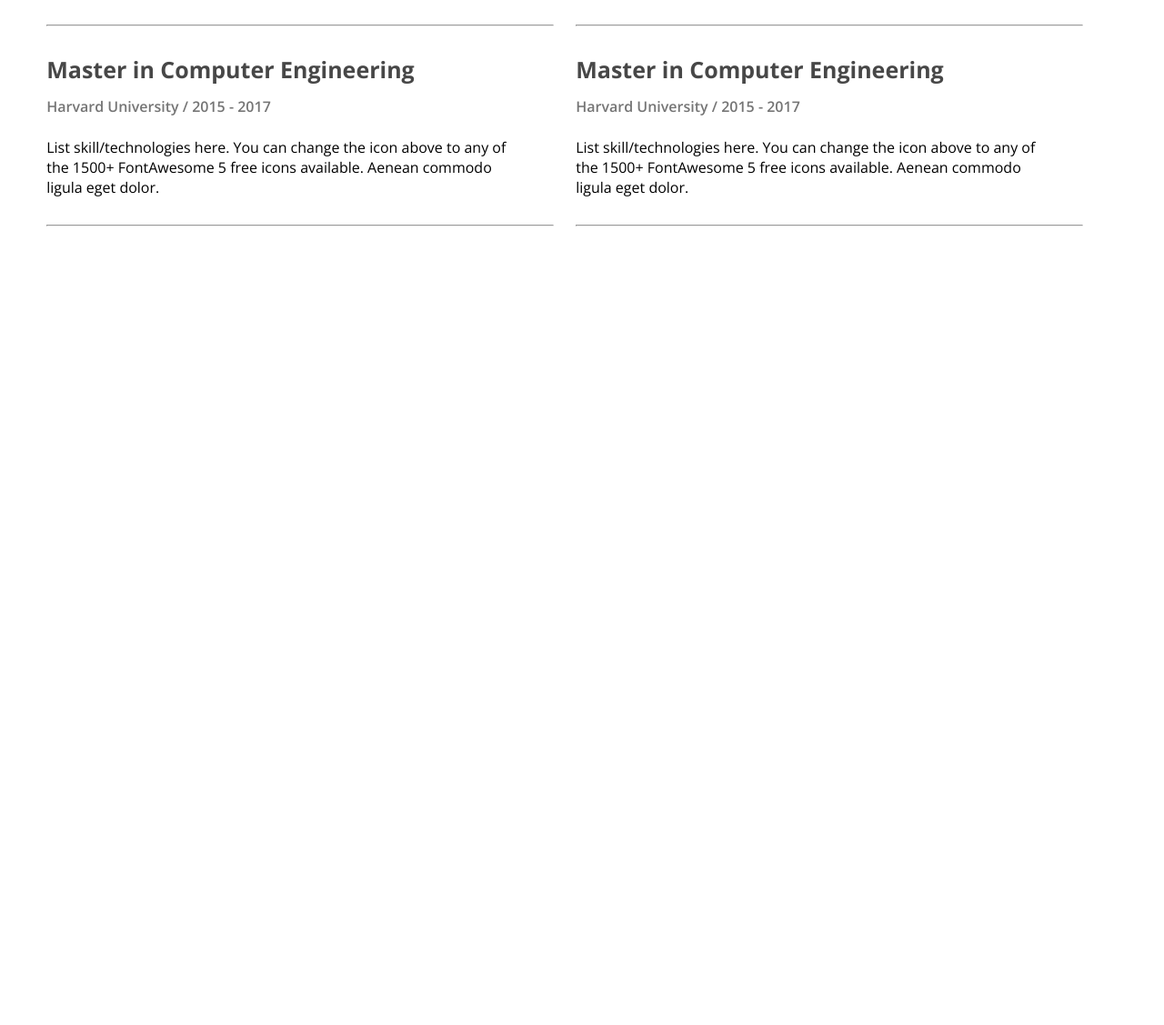
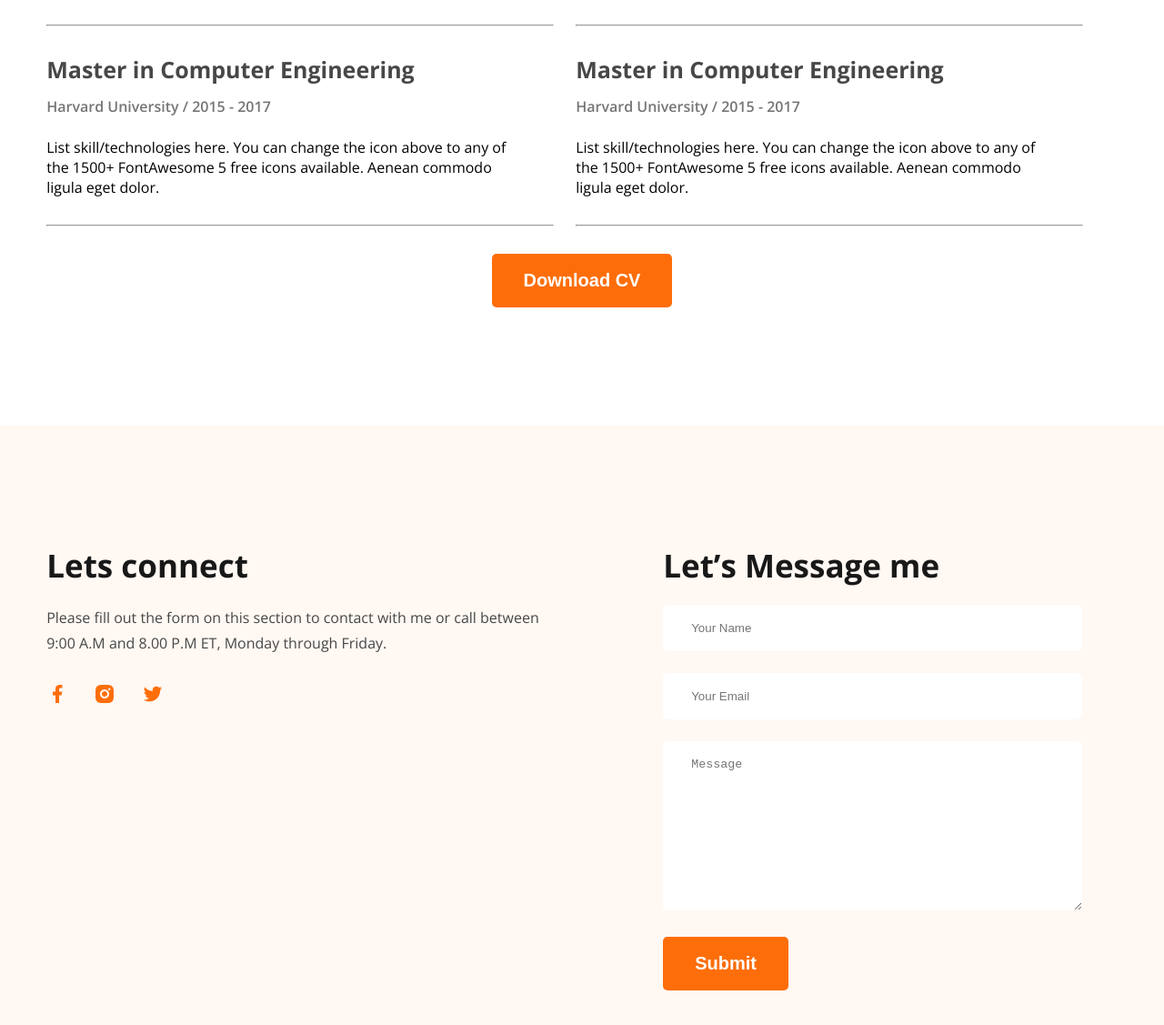
Before and after one commit to reazsohag91/my-first-portfolio, a plain HTML site: page index.html in a window 1280 px wide. Shown: the part 2915-4042 px from the top of the page at 91% size. Before the commit the page ends 3194 px from the top, so only its background shows below. Drawn offline with nearby package versions, Linux system fonts and the light colour scheme.

Commit message:
footer decoration

```diff
--- a/index.html
+++ b/index.html
@@ -164,7 +164,44 @@ to any of the 1500+ FontAwesome 5 free icons available. Aenean commodo ligula eg
             </div>
 
         </div>
+        <div class="text-center">
+
+           <button class="btn">Download CV</button>
+        </div>
 
     </section>
+
+
+    <footer>
+        <section class="footer-container">
+            <div class="social">
+                <h2>Lets connect</h2>
+                <p>Please fill out the form on this section to contact with me or call between 9:00 A.M and 8.00 P.M ET, Monday through Friday.</p>
+                <div class="icons">
+                    <a href=""><img src="images/icons/facebook.png" alt=""></a>
+                    <a href=""><img src="images/icons/insta.png" alt=""></a>
+                    <a href=""><img src="images/icons/twitter.png" alt=""></a>
+                </div>
+
+            </div>
+            <form class="form">
+                <h2>Let’s Message me</h2>
+                <div class="">
+                    <input type="text" name="" id="" placeholder="Your Name">
+                </div>
+                <div>
+                    <input type="text" name="" id="" placeholder="Your Email">
+                </div>
+                <div>
+                    <textarea rows="10" name="" id="" placeholder="Message"></textarea>
+                </div>
+
+                <input class="btn" type="submit" value="Submit">
+
+
+            </form>
+
+        </section>
+    </footer>
 </body>
 </html>
--- a/styles/portfolio.css
+++ b/styles/portfolio.css
@@ -20,6 +20,9 @@ font-weight: 900;
     color: #FD6E0A;
 }
 
+.text-center {
+    text-align: center;
+}
 
 header {
     background-color: #FFF8F3;
@@ -148,7 +151,7 @@ margin:0 0 5px 0;
 
 
 
-#skills .skills-container{
+#skills .skills-container {
     width: 92%;
     max-width: 1240px;
     margin: 0 auto;
@@ -228,3 +231,52 @@ margin:0 0 5px 0;
     line-height: 28px;
     color: #757575;
 }
+
+footer{
+    margin-top: 130px;
+    background-color:#FFF8F3;
+    padding: 130px 0;
+}
+
+footer .footer-container{
+    width: 92%;
+    max-width: 1240px;
+    margin: 0 auto;
+    display: flex;
+    gap: 116px;
+}
+
+.footer-container .social{
+    max-width: 562px;
+}
+
+.footer-container .social p{
+    color: #474747;
+    line-height: 28px;
+    font-size: 16px;
+    margin-bottom: 30px;
+}
+
+
+.footer-container h2{
+    color: #181818;
+    font-size: 35px;
+    margin-bottom: 20px;
+}
+
+.footer-container .icons a{
+    margin-right: 24px;
+
+}
+
+.footer-container form input[type="text"], .footer-container form textarea
+{
+
+    width: 461px;
+    padding: 18px 31px;
+    margin-bottom: 24px;
+    border: none;
+    border-radius: 5px;
+    color: #757575;
+
+}
```
